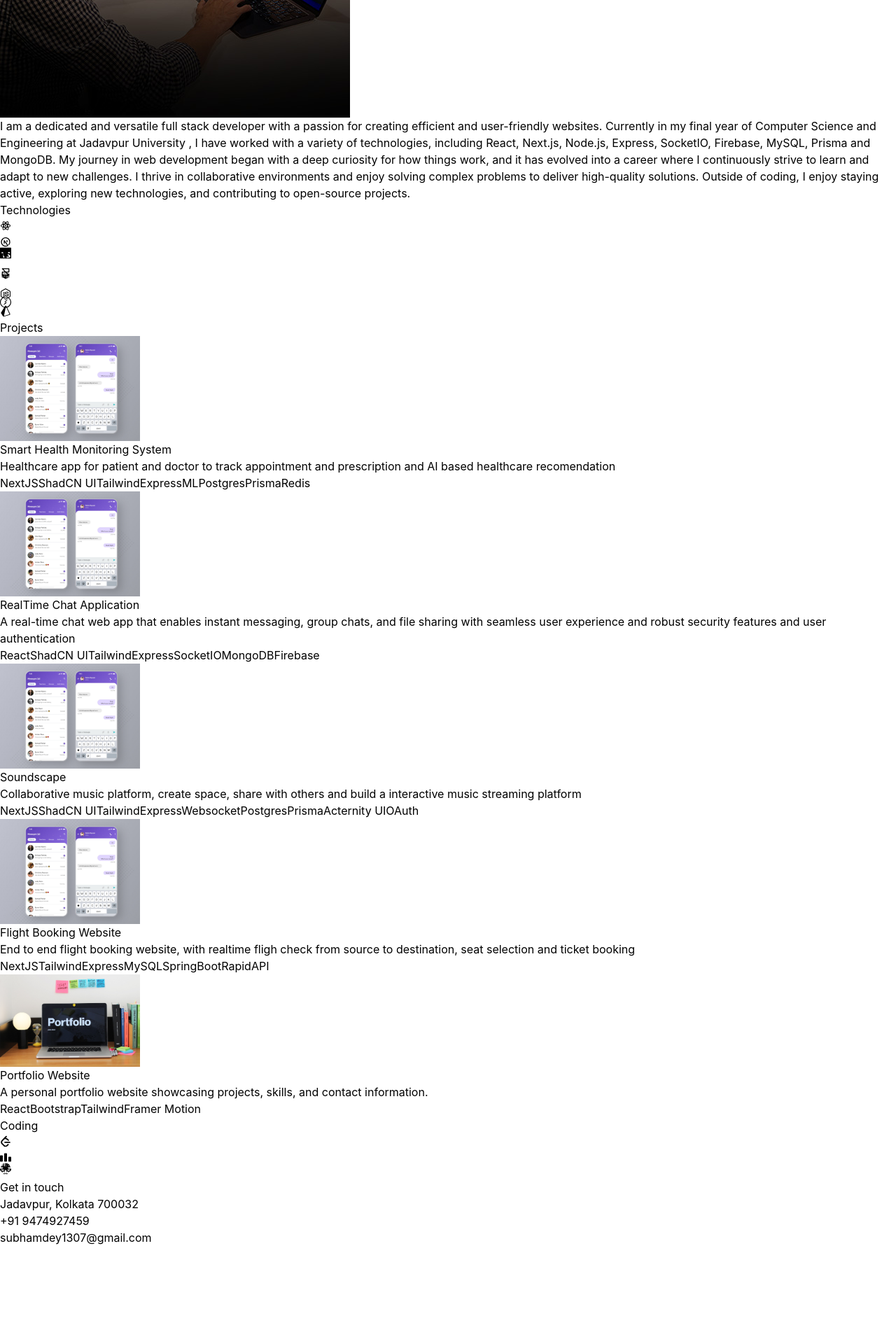
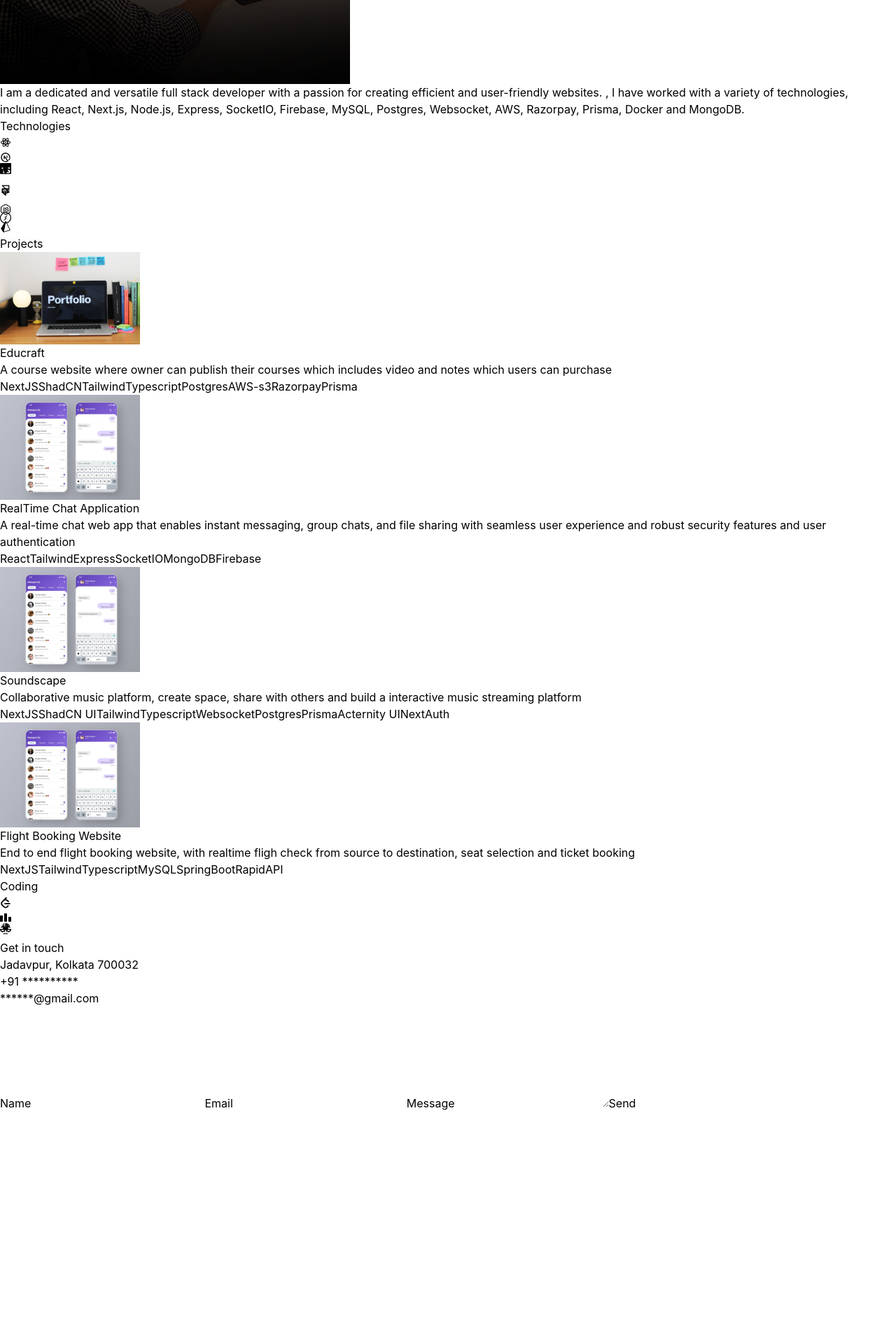
Before and after one commit to Subham1307/Portfolio, a React (Vite) app: page / in a window 1280 px wide. Shown: the part 540-2450 px from the top of the page at 70% size. After the commit the page ends 2128 px from the top, so only its background shows below. Built offline with nearby package versions, Linux system fonts and the light colour scheme.

Commit message:
Updated 2025 january

```diff
--- a/src/constants/index.js
+++ b/src/constants/index.js
@@ -1,41 +1,40 @@
-import ecomproject from "../assets/projects/ecomproject.jpg";
 import portfolioproject from "../assets/projects/portfolioproject.jpg";
 import chatproject from "../assets/projects/chatproject.jpg";
 
-export const HERO_CONTENT = `I am a passionate Web developer and Data Structure & Algorithm enthusiast with a strong understanding of DBMS and OOPs concepts. As a freelancer, I specialize in crafting scalable web applications using front-end technologies like React and Next.js, and back-end technologies such as Node.js, MySQL, and MongoDB. My goal is to leverage my skills to deliver innovative solutions that enhance business growth and provide exceptional user experiences.`;
+export const HERO_CONTENT = `Scalable Web Developer | DSA enthusiast`;
 
-export const ABOUT_TEXT = `I am a dedicated and versatile full stack developer with a passion for creating efficient and user-friendly websites. Currently in my final year of Computer Science and Engineering at Jadavpur University , I have worked with a variety of technologies, including React, Next.js, Node.js, Express, SocketIO, Firebase, MySQL, Prisma and MongoDB. My journey in web development began with a deep curiosity for how things work, and it has evolved into a career where I continuously strive to learn and adapt to new challenges. I thrive in collaborative environments and enjoy solving complex problems to deliver high-quality solutions. Outside of coding, I enjoy staying active, exploring new technologies, and contributing to open-source projects.`;
+export const ABOUT_TEXT = `I am a dedicated and versatile full stack developer with a passion for creating efficient and user-friendly websites. , I have worked with a variety of technologies, including React, Next.js, Node.js, Express, SocketIO, Firebase, MySQL, Postgres, Websocket, AWS, Razorpay, Prisma, Docker and MongoDB. `;
 
-// export const EXPERIENCES = [
-//   {
-//     year: "2023 - Present",
-//     role: "Senior Full Stack Developer",
-//     company: "Google Inc.",
-//     description: `Led a team in developing and maintaining web applications using JavaScript, React.js, and Node.js. Implemented RESTful APIs and integrated with MongoDB databases. Collaborated with stakeholders to define project requirements and timelines.`,
-//     technologies: ["Javascript", "React.js", "Next.js", "MongoDB"],
-//   },
-//   {
-//     year: "2022 - 2023",
-//     role: "Frontend Developer",
-//     company: "Adobe",
-//     description: `Designed and developed user interfaces for web applications using Next.js and React. Worked closely with backend developers to integrate frontend components with Node.js APIs. Implemented responsive designs and optimized frontend performance.`,
-//     technologies: ["HTML", "CSS", "Vue.js", "mySQL"],
-//   },
-//   {
-//     year: "2021 - 2022",
-//     role: "Full Stack Developer",
-//     company: "Facebook",
-//     description: `Developed and maintained web applications using JavaScript, React.js, and Node.js. Designed and implemented RESTful APIs for data communication. Collaborated with cross-functional teams to deliver high-quality software products on schedule.`,
-//     technologies: ["Python", "Svelte", "Three.js", "Postgres"],
-//   },
-//   {
-//     year: "2020 - 2021",
-//     role: "Software Engineer",
-//     company: "Paypal",
-//     description: `Contributed to the development of web applications using JavaScript, React.js, and Node.js. Managed databases and implemented data storage solutions using MongoDB. Worked closely with product managers to prioritize features and enhancements.`,
-//     technologies: ["Ruby", "Rails", "PHP", "Sqlite"],
-//   },
-// ];
+export const EXPERIENCES = [
+  {
+    year: "2025 - Present",
+    role: "Digital Transofrmation",
+    company: "Cloudcraftz",
+    description: `Data extraction`,
+    technologies: ["LLM", "Prompt Engineering", "Python", "AWS"],
+  },
+  {
+    year: "2022 - 2023",
+    role: "Frontend Developer",
+    company: "Adobe",
+    description: `Designed and developed user interfaces for web applications using Next.js and React. Worked closely with backend developers to integrate frontend components with Node.js APIs. Implemented responsive designs and optimized frontend performance.`,
+    technologies: ["HTML", "CSS", "Vue.js", "mySQL"],
+  },
+  {
+    year: "2021 - 2022",
+    role: "Full Stack Developer",
+    company: "Facebook",
+    description: `Developed and maintained web applications using JavaScript, React.js, and Node.js. Designed and implemented RESTful APIs for data communication. Collaborated with cross-functional teams to deliver high-quality software products on schedule.`,
+    technologies: ["Python", "Svelte", "Three.js", "Postgres"],
+  },
+  {
+    year: "2020 - 2021",
+    role: "Software Engineer",
+    company: "Paypal",
+    description: `Contributed to the development of web applications using JavaScript, React.js, and Node.js. Managed databases and implemented data storage solutions using MongoDB. Worked closely with product managers to prioritize features and enhancements.`,
+    technologies: ["Ruby", "Rails", "PHP", "Sqlite"],
+  },
+];
 export const CODING = [
   {
     site: "Codeforces",
@@ -45,61 +44,55 @@ export const CODING = [
   {
     site: "Leetcode",
     rating: "Knight",
-    description: `Solved more than 500 problems and currently 2006 rated`,
+    description: `Solved more than 800 problems and currently 2006 rated`,
   },
   {
     site: "Others",
     rating: "",
-    description: `Strong grasp over Data Structure & Algorithm, OOPS, DBMS, Computer Network concepts`,
+    description: `Strong grasp over Operating System, Database, Computer Network concepts`,
   }
 ];
 
 export const PROJECTS = [
   {
-    title: "Smart Health Monitoring System",
-    image: chatproject,
-    link:"https://github.com/null-Character7/Chat-App",
+    title: "Educraft",
+    image: portfolioproject,
+    link:"https://github.com/Subham1307/EduCraft",
     description:
-      "Healthcare app for patient and doctor to track appointment and prescription and AI based healthcare recomendation",
-    technologies: ["NextJS", "ShadCN UI", "Tailwind", "Express", "ML", "Postgres", "Prisma","Redis"],
+      "A course website where owner can publish their courses which includes video and notes which users can purchase",
+    technologies: ["NextJS", "ShadCN","Tailwind","Typescript", "Postgres", "AWS-s3", "Razorpay","Prisma"],
   },
   {
     title: "RealTime Chat Application",
     image: chatproject,
-    link:"https://github.com/null-Character7/Chat-App",
+    link:"https://github.com/Subham1307/Chat-App",
     description:
       "A real-time chat web app that enables instant messaging, group chats, and file sharing with seamless user experience and robust security features and user authentication",
-    technologies: ["React", "ShadCN UI", "Tailwind", "Express", "SocketIO", "MongoDB", "Firebase"],
+    technologies: ["React", "Tailwind", "Express", "SocketIO", "MongoDB", "Firebase"],
   },
   {
     title: "Soundscape",
     image: chatproject,
-    link:"https://github.com/null-Character7/Chat-App",
+    link:"https://github.com/Subham1307/Soundscape",
     description:
       "Collaborative music platform, create space, share with others and build a interactive music streaming platform",
-    technologies: ["NextJS", "ShadCN UI", "Tailwind", "Express", "Websocket", "Postgres", "Prisma", "Acternity UI", "OAuth"],
+    technologies: ["NextJS", "ShadCN UI", "Tailwind", "Typescript", "Websocket", "Postgres", "Prisma", "Acternity UI", "NextAuth"],
   },
   {
     title: "Flight Booking Website",
     image: chatproject,
-    link:"https://github.com/null-Character7/Chat-App",
+    link:"https://github.com/nityasundar2743/Flight-Booking",
     description:
       "End to end flight booking website, with realtime fligh check from source to destination, seat selection and ticket booking",
-    technologies: ["NextJS", "Tailwind", "Express", "MySQL", "SpringBoot", "RapidAPI"],
+    technologies: ["NextJS", "Tailwind", "Typescript", "MySQL", "SpringBoot", "RapidAPI"],
   },
-  {
-    title: "Portfolio Website",
-    image: portfolioproject,
-    link:"https://github.com/null-Character7/Portfolio",
-    description:
-      "A personal portfolio website showcasing projects, skills, and contact information.",
-    technologies: ["React", "Bootstrap", "Tailwind", "Framer Motion"],
-  },
+
+
 
 ];
 
 export const CONTACT = {
   address: "Jadavpur, Kolkata 700032 ",
-  phoneNo: "+91 9474927459 ",
-  email: "subhamdey1307@gmail.com",
+  phoneNo: "+91 ********** ",
+  email: "******@gmail.com",
 };
```
